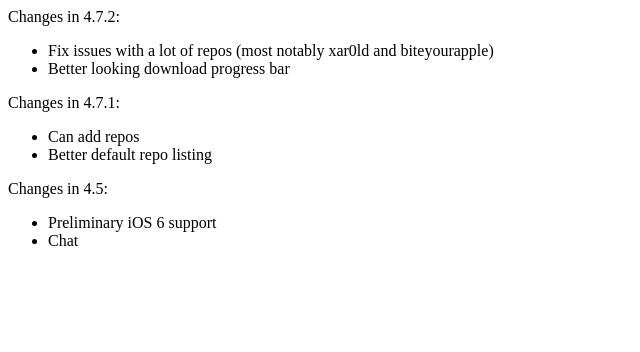
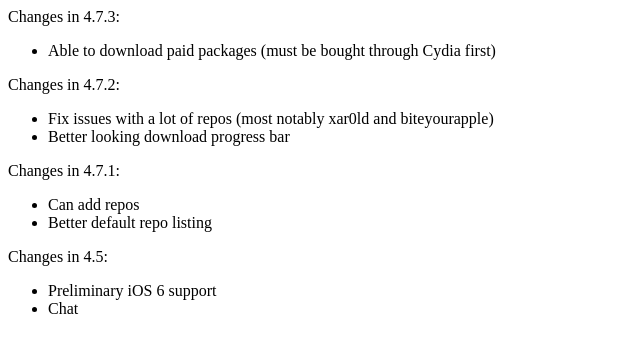
Before and after one commit to rweichler/rweichler.github.io, a plain HTML site: page view/jjjj/index.html in a window 1280 px wide. Shown: the whole page, without its empty margins (0-640 px from the left). Drawn offline with Linux system fonts and the light colour scheme.

Commit message:
jjjj alpha 4.7.3

```diff
--- a/view/jjjj/index.html
+++ b/view/jjjj/index.html
@@ -1,4 +1,10 @@
-Changes in 4.7.2:<br/>
+Changes in 4.7.3:<br/>
+<ul>
+    <li>Able to download paid packages (must be bought through Cydia first)</li>
+</ul>
+
+
+</ul>Changes in 4.7.2:<br/>
 <ul>
     <li>Fix issues with a lot of repos (most notably xar0ld and biteyourapple)</li>
     <li>Better looking download progress bar</li>
```
Also changed, not shown: 2 other files.
